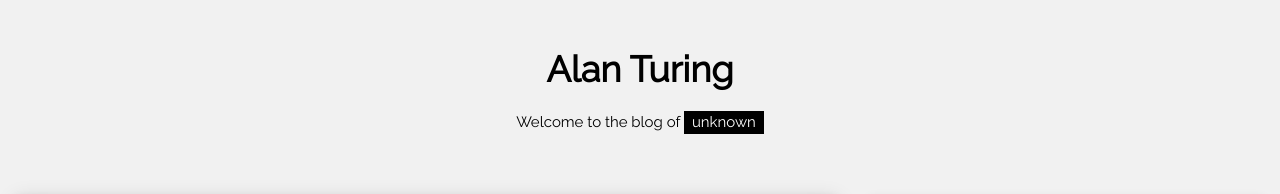
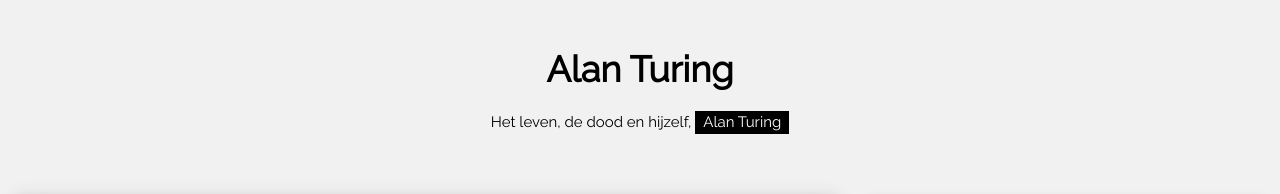
Before and after one commit to RanBouman991/AlanTuring, a plain HTML site: page index.html in a window 1280 px wide. Shown: the top 194 px of the page. Drawn offline with nearby package versions, Linux system fonts and the light colour scheme.

Commit message:
Update index.html

```diff
--- a/index.html
+++ b/index.html
@@ -17,7 +17,7 @@ and is wrapped around the whole page content, except for the footer in this exam
 <!-- Header -->
 <header class="w3-container w3-center w3-padding-32">
   <h1><b>Alan Turing</b></h1>
-  <p>Welcome to the blog of <span class="w3-tag">unknown</span></p>
+  <p>Het leven, de dood en hijzelf, <span class="w3-tag">Alan Turing</span></p>
 </header>
 
 <!-- Grid -->
```
